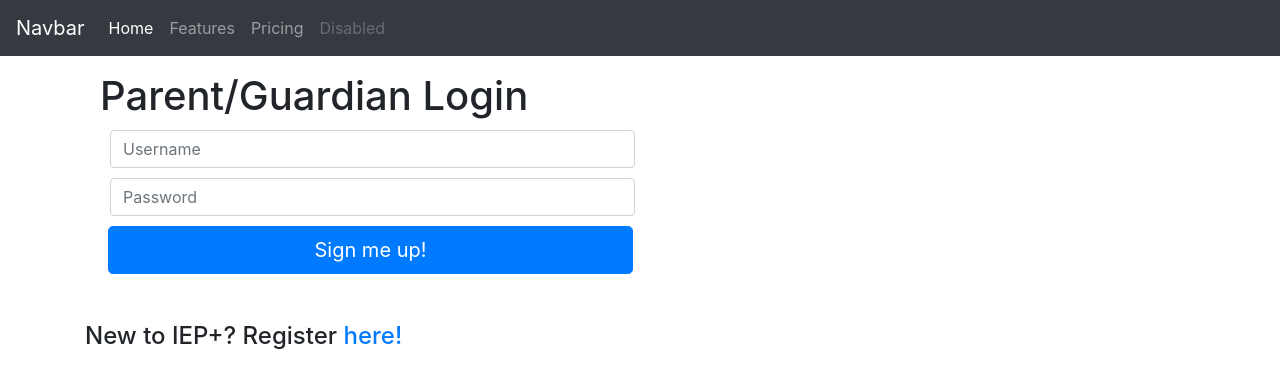
After one commit to jreidmke/capstone01, a Flask app: page /guardian/login in a window 1280 px wide. The commit adds this page. Shown: the top 388 px of the page. Run offline with Flask 2, Linux system fonts and the light colour scheme; some libraries are stand-ins or nearby versions.

Commit message:
added login for guardian

```diff
--- a/app.py
+++ b/app.py
@@ -85,6 +85,25 @@ def show_teacher_detail(teacher_id):
     teacher = Teacher.query.get(teacher_id)
     return render_template('teacher/teacher-detail.html', teacher=teacher)
 
+# Guardian Routing. Register and Login.
+
+@app.route('/guardian/login', methods=["GET", "POST"])
+def guardian_login():
+    form = LoginForm()
+
+    if form.validate_on_submit():
+        guardian = Guardian.authenticate(form.username.data,
+            form.password.data)
+
+        if guardian:
+            login(guardian)
+            flash(f"Welcome {guardian.first_name}!", "good")
+            return redirect(f"/guardian/{guardian.id}")
+
+        flash("Invalid username or password", "bad")
+
+    return render_template("guardian/guardian-login.html", form=form)
+
 @app.route('/guardian/register', methods=["GET", "POST"])
 def show_guardian_reg():
     form = GuardianRegisterForm()
@@ -98,7 +117,6 @@ def show_guardian_reg():
                 username=form.username.data,
                 password=form.password.data
             )
-            db.session.commit()
 
         except IntegrityError:
             flash("Username already taken", 'bad')
@@ -112,7 +130,7 @@ def show_guardian_reg():
 
 @app.route('/guardian/<int:guardian_id>')
 def show_guardian_detail(guardian_id):
-    guardian = Teacher.query.get(guardian_id)
+    guardian = Guardian.query.get(guardian_id)
     return render_template('guardian/guardian-detail.html', guardian=guardian)
 
 @app.route('/student/id')
--- a/models.py
+++ b/models.py
@@ -136,6 +136,7 @@ class Guardian(db.Model):
             password=hashword)
 
         db.session.add(guardian)
+        db.session.commit()
         return guardian
 
     @classmethod
@@ -150,11 +151,6 @@ class Guardian(db.Model):
             return False
 
     # students = db.relationship('Family', cascade='all, delete', backref='guardian')
-
-    @classmethod
-    def huh(username, password):
-        hashword = bc.generate_password_hash(password).decode('UTF-8')
-
 
 class Family(db.Model):
     """Family model"""
--- /dev/null
+++ b/templates/guardian/guardian-login.html
@@ -0,0 +1,38 @@
+{% extends 'teacher-base.html' %}
+
+{% block title %} Teacher Registration {% endblock %}
+
+{% block content %}
+
+
+<div class="container mt-3">
+    <div class="col-6">
+
+        <h1>Parent/Guardian Login</h1>
+
+        <form method="POST" id="user_form">
+            {{ form.hidden_tag() }}
+
+            {% for field in form if field.widget.input_type != 'hidden' %}
+
+            {% for error in field.errors %}
+            <span class="text-danger">{{ error }}</span>
+            {% endfor %}
+
+            {{ field(placeholder=field.label.text, class="form-control") }}
+            {% endfor %}
+
+            <button class="btn btn-primary btn-lg btn-block ml-2">Sign me up!</button>
+        </form>
+    </div>
+</div>
+
+<div class="container mt-5">
+    <div class="col">
+        <div class="row">
+            <h4>New to IEP+? Register <a href="/guardian/register">here!</a></h4>
+        </div>
+    </div>
+</div>
+
+{% endblock %}
--- a/templates/landing-page.html
+++ b/templates/landing-page.html
@@ -15,7 +15,7 @@
             <p>Are you a teacher or a parent/gaurdian?</p>
             <p class="lead">
                 <a class="btn btn-primary btn-lg" href="/teacher/login" role="button">Teacher</a>
-                <a class="btn btn-primary btn-lg" href="/guardian/register" role="button">Parent/Guardian</a>
+                <a class="btn btn-primary btn-lg" href="/guardian/login" role="button">Parent/Guardian</a>
 
             </p>
         </div>
```
